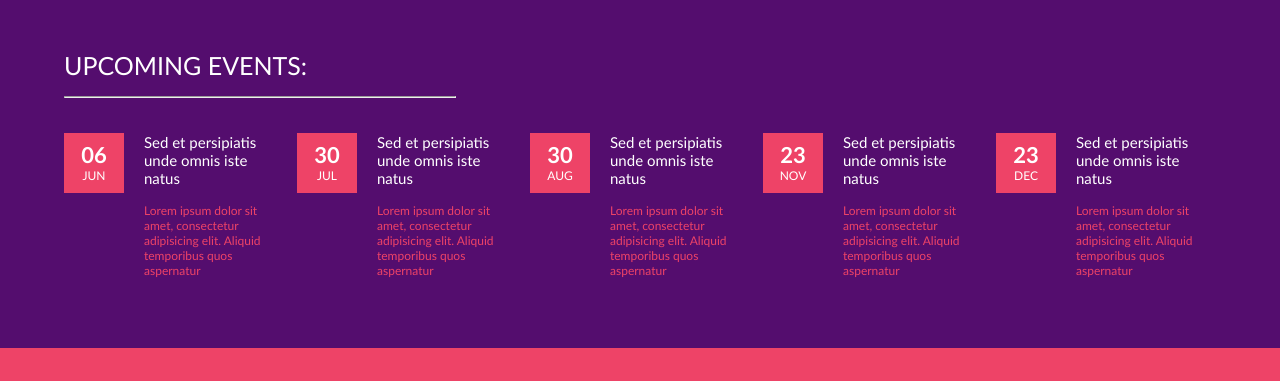
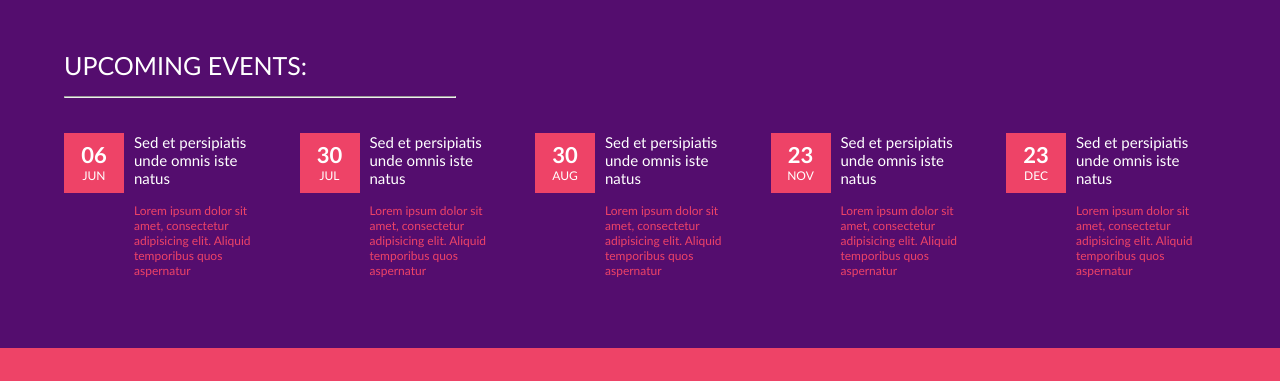
Before and after one commit to n215-sarsexto/eventsy, a website with bundled scripts: page index.html in a window 1280 px wide. Shown: the part 800-1181 px from the top of the page. Built offline with nearby package versions, Linux system fonts and the light colour scheme.

Commit message:
Fix to css

```diff
--- a/scss/events/events.scss
+++ b/scss/events/events.scss
@@ -33,7 +33,7 @@
         }
 
         .event{
-            width: 220px;
+            max-width: 220px;
             min-height: 215px;
             display: flex;
             justify-content: space-between;
@@ -42,6 +42,7 @@
             .date{
                 width: 60px;
                 height: 60px;
+                margin-right: 10px;
                 background-color: $site-pink;
                 color: #fff;
                 text-align: center;
@@ -57,7 +58,7 @@
                 }
             }
             .content{
-                width: 140px;
+                max-width: 140px;
                 height: 100%;
 
                 h5{
@@ -83,9 +84,6 @@
         min-height: 400px;
         .events{
             flex-direction: column;
-            .event{
-                flex-direction: column;
-            }
         }
     }
 }
@@ -95,24 +93,10 @@
     .events-container{
         min-height: 400px;
         .events{
+            width: 98%;
             .event{
                 flex-direction: column;
             }
         }
     }
 }
-
-@media only screen and (min-width: 1200px){
-    /* For large screens */
-
-    .events-container{
-        .events{
-            .event{
-                width: 220px;
-                height: 215px;
-                display: flex;
-                justify-content: space-between;
-            }
-        }
-    }
-}
```
Also changed, not shown: css/styles.css, 1 other file.
